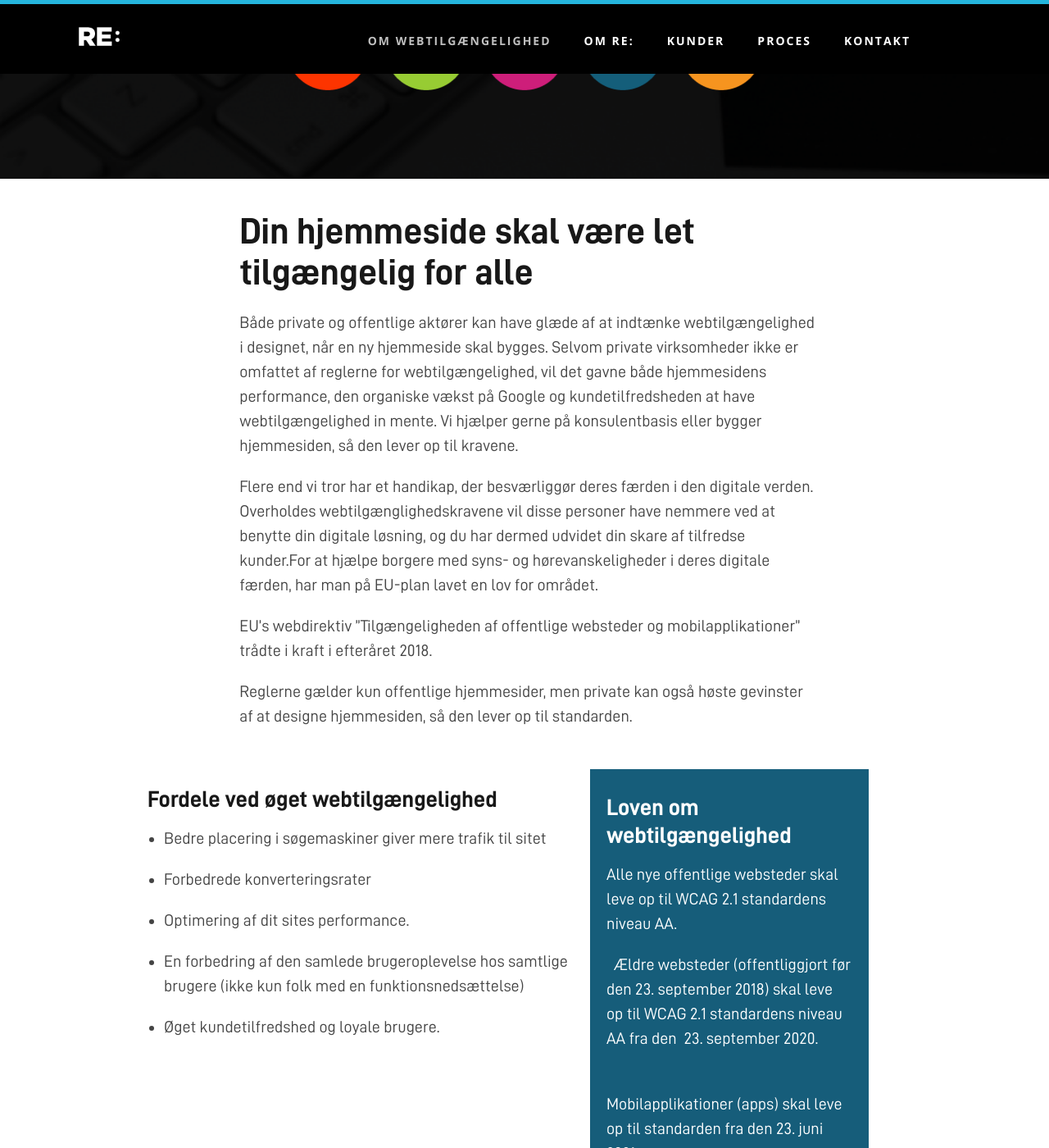
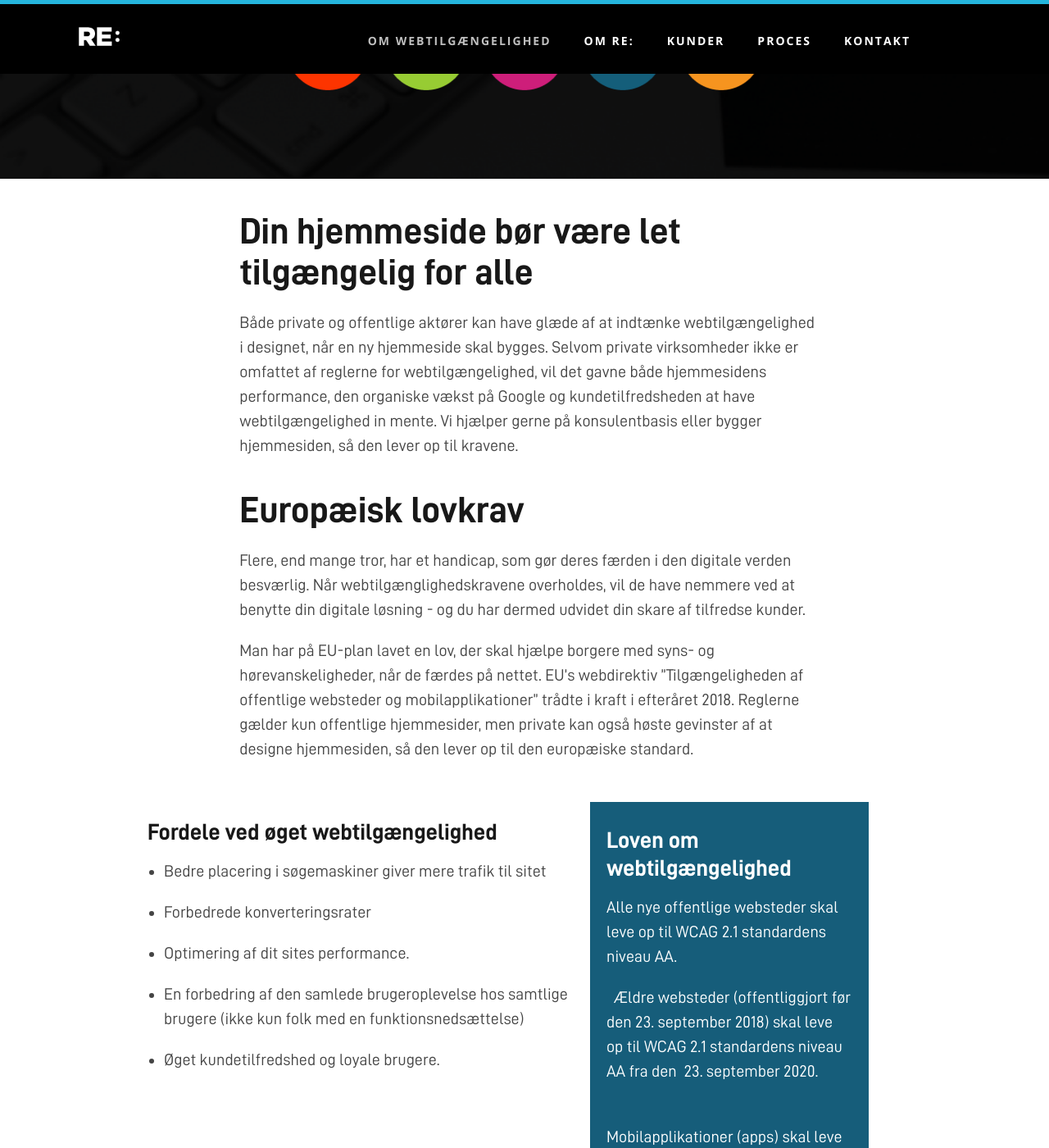
Before and after one commit to re-cph/recph-net, a Jekyll site: the page webtilgaengelighed/index.html, which Jekyll copies as it is, in a window 1280 px wide and 1400 px high, scrolled down 741 px. Shown: the whole window at 82% size. Built offline with Jekyll 4.4.1, drawn with Linux system fonts in a browser that asks for light colours; comment, search, counter and statistics services are not loaded; some of the changed text lies outside the part shown.

Commit message:
Opdatering af tekster v. tekstforfatter Thomas la Cour

```diff
--- a/webtilgaengelighed/index.html
+++ b/webtilgaengelighed/index.html
@@ -199,19 +199,17 @@ height="0" width="0" style="display:none;visibility:hidden"></iframe></noscript>
     <div class="sixteen columns">
       <div class="gstyle">
         <h2>
-          Din hjemmeside skal være let tilgængelig for alle
+          Din hjemmeside bør være let tilgængelig for alle
         </h2>
         <p>
-            Både private og offentlige aktører kan have glæde af at indtænke webtilgængelighed i designet, når en ny hjemmeside skal bygges. Selvom private virksomheder ikke er omfattet af reglerne for webtilgængelighed, vil det gavne både hjemmesidens performance, den organiske vækst på Google og kundetilfredsheden at have webtilgængelighed in mente. Vi hjælper gerne på konsulentbasis eller bygger hjemmesiden, så den lever op til kravene.
-          </p>
+          Både private og offentlige aktører kan have glæde af at indtænke webtilgængelighed i designet, når en ny hjemmeside skal bygges. Selvom private virksomheder ikke er omfattet af reglerne for webtilgængelighed, vil det gavne både hjemmesidens performance, den organiske vækst på Google og kundetilfredsheden at have webtilgængelighed in mente. Vi hjælper gerne på konsulentbasis eller bygger hjemmesiden, så den lever op til kravene.
+        </p>
+        <h2>Europæisk lovkrav</h2>
         <p>
-          Flere end vi tror har et handikap, der besværliggør deres færden i den digitale verden. Overholdes webtilgænglighedskravene vil disse personer have nemmere ved at benytte din digitale løsning, og du har dermed udvidet din skare af tilfredse kunder.For at hjælpe borgere med syns- og hørevanskeligheder i deres digitale færden, har man på EU-plan lavet en lov for området.
+          Flere, end mange tror, har et handicap, som gør deres færden i den digitale verden besværlig. Når webtilgænglighedskravene overholdes, vil de have nemmere ved at benytte din digitale løsning - og du har dermed udvidet din skare af tilfredse kunder.
         </p>
         <p>
-          EU’s webdirektiv ”Tilgængeligheden af offentlige websteder og mobilapplikationer” trådte i kraft i efteråret 2018.
-        </p>
-        <p>
-          Reglerne gælder kun offentlige hjemmesider, men private kan også høste gevinster af at designe hjemmesiden, så den lever op til standarden.
+         Man har på EU-plan lavet en lov, der skal hjælpe borgere med syns- og hørevanskeligheder, når de færdes på nettet. EU’s webdirektiv ”Tilgængeligheden af offentlige websteder og mobilapplikationer” trådte i kraft i efteråret 2018. Reglerne gælder kun offentlige hjemmesider, men private kan også høste gevinster af at designe hjemmesiden, så den lever op til den europæiske standard.
         </p>
         <br>
       </div>
@@ -299,7 +297,16 @@ height="0" width="0" style="display:none;visibility:hidden"></iframe></noscript>
 
           <h2>Implementering af webtilgængelighed</h2>
           <p>
-            Vi har omfattende erfaring i at kode nye hjemmesider, så de overholder reglerne for webtilgængelighed. Der er mange fejlkilder, der er væsentlige at have for øje allerede i projekteringen af hjemmesiden, og når man, som vi ofte gør, kommer ind i projektet langt senere i hjemmesidens levetid, kræver det overblik og erfaring at kunne levere gode resultater.
+            Vi har omfattende erfaring i at kode nye hjemmesider, så de overholder reglerne for webtilgængelighed. Der er mange potentielle fejlkilder, som er væsentlige at have for øje allerede i projekteringen.
+          </p>
+          <p>
+            Når vi i stedet står med en færdig og aktiv hjemmeside, der skal justeres for at leve op til reglerne for webtilgængelighed, kræver det overblik og væsentlig erfaring at levere holdbare resultater.
+          </p>
+          <p>
+            Vi er stærke i begge situationer.
+          </p>
+          <p>
+            Vores frontend- og backendudviklere har stor erfaring med webtilgængelighed, og arbejder under en projektleder, der er den direkte kontakt til kunden. Projektlederen sørger for en gnidningsløs og ukompliceret kommunikation mellem kundens ønsker og effektueringen af dem.
           </p>
         </div>
       </div>
```
